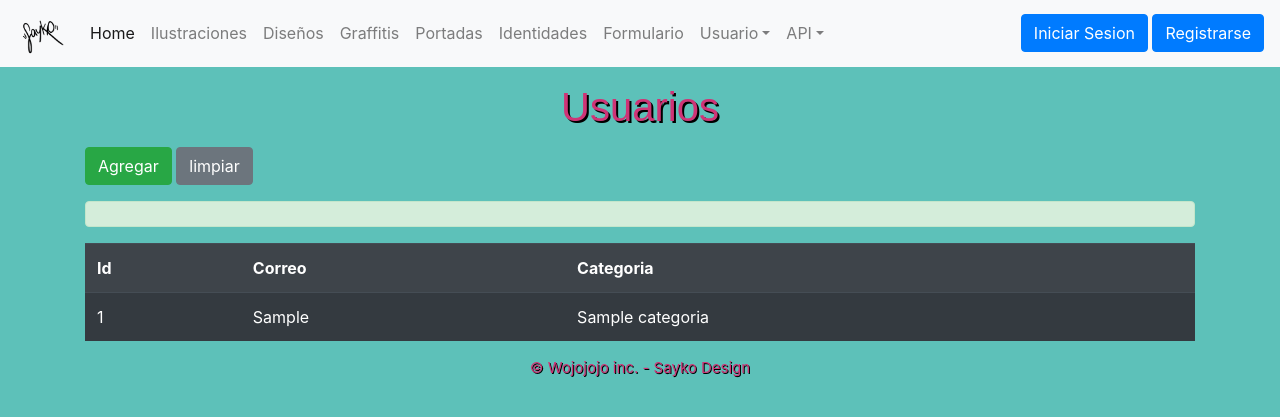
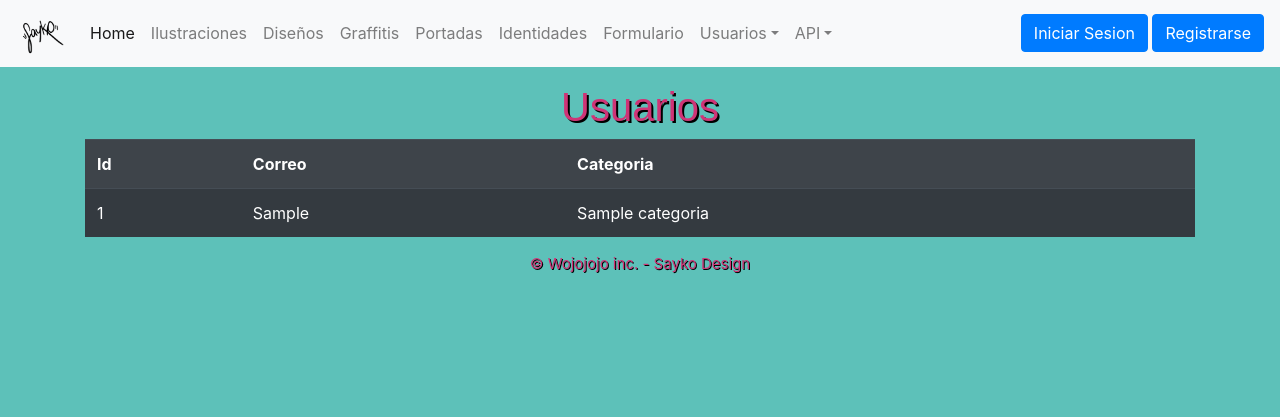
Before and after one commit to jordanpoblete/SaykoDesign, a Django app: page /usuarios/ in a window 1280 px wide. Shown: the top 417 px of the page. Run offline with Django 3.2, Linux system fonts and the light colour scheme; tables that the repository leaves empty hold one stand-in row (values such as "Sample post").

Commit message:
usuarios

```diff
--- a/core/static/core/css/general.css
+++ b/core/static/core/css/general.css
@@ -4,6 +4,9 @@ background-color: rgb(93, 193, 185);
 
 }
 
+.dropdown-item{
+    color: #000;
+}
 
 #titulo{
     font-size: 40px;
@@ -93,19 +96,19 @@ background-color: rgb(93, 193, 185);
     text-shadow: 2px 2px  rgb(44, 92, 88);
     font-family:-apple-system, BlinkMacSystemFont, 'Segoe UI', Roboto, Oxygen, Ubuntu, Cantarell, 'Open Sans', 'Helvetica Neue', sans-serif;
 }
-
+#usuarios {
+    color: #000;
+}
+#add_usuario {
+    color: #000;
+}
 #artapi {
     color: #000;
 }
 #geoapi {
     color: #000;
 }
-#usuarios {
-    color: #000;
-}
-#add_usuario {
-    color: #000;
-}
+
 
 #fecha {
     padding: 5px;
--- a/core/templates/core/Geolocalizacion.html
+++ b/core/templates/core/Geolocalizacion.html
@@ -48,7 +48,7 @@
             <a class="nav-link" href="{% url 'formulario'%}">Formulario</a>
           </li>
           <li class="nav-item dropdown">
-            <a class="nav-link dropdown-toggle" data-toggle="dropdown" href="#" role="button" aria-haspopup="true" aria-expanded="false">Usuario</a>
+            <a class="nav-link dropdown-toggle" data-toggle="dropdown" href="#" role="button" aria-haspopup="true" aria-expanded="false">Usuarios</a>
             <div class="dropdown-menu">
               <a class="dropdown-item" href="{% url 'usuarios'%}" id="usuarios">Ver Usuarios</a>
               <a class="dropdown-item" href="{% url 'add_usuario'%}"id="add_usuario">Agregar Usuarios</a>
--- a/core/templates/core/add_usuario.html
+++ b/core/templates/core/add_usuario.html
@@ -52,7 +52,7 @@
                 <a class="nav-link" href="{% url 'formulario'%}">Formulario</a>
               </li>
               <li class="nav-item dropdown">
-                <a class="nav-link dropdown-toggle" data-toggle="dropdown" href="#" role="button" aria-haspopup="true" aria-expanded="false">Usuario</a>
+                <a class="nav-link dropdown-toggle" data-toggle="dropdown" href="#" role="button" aria-haspopup="true" aria-expanded="false">Usuarios</a>
                 <div class="dropdown-menu">
                   <a class="dropdown-item" href="{% url 'usuarios'%}" id="usuarios">Ver Usuarios</a>
                   <a class="dropdown-item" href="{% url 'add_usuario'%}"id="add_usuario">Agregar Usuarios</a>
--- a/core/templates/core/descripcion_ilustracion1.html
+++ b/core/templates/core/descripcion_ilustracion1.html
@@ -49,7 +49,7 @@
             <a class="nav-link" href="{% url 'formulario'%}">Formulario</a>
           </li>
           <li class="nav-item dropdown">
-            <a class="nav-link dropdown-toggle" data-toggle="dropdown" href="#" role="button" aria-haspopup="true" aria-expanded="false">Usuario</a>
+            <a class="nav-link dropdown-toggle" data-toggle="dropdown" href="#" role="button" aria-haspopup="true" aria-expanded="false">Usuarios</a>
             <div class="dropdown-menu">
               <a class="dropdown-item" href="{% url 'usuarios'%}" id="usuarios">Ver Usuarios</a>
               <a class="dropdown-item" href="{% url 'add_usuario'%}"id="add_usuario">Agregar Usuarios</a>
--- a/core/templates/core/diseños.html
+++ b/core/templates/core/diseños.html
@@ -50,7 +50,7 @@
             <a class="nav-link" href="{% url 'formulario'%}">Formulario</a>
           </li>
           <li class="nav-item dropdown">
-            <a class="nav-link dropdown-toggle" data-toggle="dropdown" href="#" role="button" aria-haspopup="true" aria-expanded="false">Usuario</a>
+            <a class="nav-link dropdown-toggle" data-toggle="dropdown" href="#" role="button" aria-haspopup="true" aria-expanded="false">Usuarios</a>
             <div class="dropdown-menu">
               <a class="dropdown-item" href="{% url 'usuarios'%}" id="usuarios">Ver Usuarios</a>
               <a class="dropdown-item" href="{% url 'add_usuario'%}"id="add_usuario">Agregar Usuarios</a>
--- a/core/templates/core/formulario.html
+++ b/core/templates/core/formulario.html
@@ -53,7 +53,7 @@
             <a class="nav-link" href="{% url 'formulario'%}">Formulario</a>
           </li>
           <li class="nav-item dropdown">
-            <a class="nav-link dropdown-toggle" data-toggle="dropdown" href="#" role="button" aria-haspopup="true" aria-expanded="false">Usuario</a>
+            <a class="nav-link dropdown-toggle" data-toggle="dropdown" href="#" role="button" aria-haspopup="true" aria-expanded="false">Usuarios</a>
             <div class="dropdown-menu">
               <a class="dropdown-item" href="{% url 'usuarios'%}" id="usuarios">Ver Usuarios</a>
               <a class="dropdown-item" href="{% url 'add_usuario'%}"id="add_usuario">Agregar Usuarios</a>
--- a/core/templates/core/graffitis.html
+++ b/core/templates/core/graffitis.html
@@ -51,7 +51,7 @@
             <a class="nav-link" href="{% url 'formulario'%}">Formulario</a>
           </li>
           <li class="nav-item dropdown">
-            <a class="nav-link dropdown-toggle" data-toggle="dropdown" href="#" role="button" aria-haspopup="true" aria-expanded="false">Usuario</a>
+            <a class="nav-link dropdown-toggle" data-toggle="dropdown" href="#" role="button" aria-haspopup="true" aria-expanded="false">Usuarios</a>
             <div class="dropdown-menu">
               <a class="dropdown-item" href="{% url 'usuarios'%}" id="usuarios">Ver Usuarios</a>
               <a class="dropdown-item" href="{% url 'add_usuario'%}"id="add_usuario">Agregar Usuarios</a>
--- a/core/templates/core/usuarios.html
+++ b/core/templates/core/usuarios.html
@@ -53,7 +53,7 @@
               </li>
 
               <li class="nav-item dropdown">
-                <a class="nav-link dropdown-toggle" data-toggle="dropdown" href="#" role="button" aria-haspopup="true" aria-expanded="false">Usuario</a>
+                <a class="nav-link dropdown-toggle" data-toggle="dropdown" href="#" role="button" aria-haspopup="true" aria-expanded="false">Usuarios</a>
                 <div class="dropdown-menu">
                   <a class="dropdown-item" href="{% url 'usuarios'%}" id="usuarios">Ver Usuarios</a>
                   <a class="dropdown-item" href="{% url 'add_usuario'%}"id="add_usuario">Agregar Usuarios</a>
@@ -84,21 +84,7 @@
       <p></p>
   <div id= "titulo"><h1>Usuarios</h1></div>
 
-  <div class="container">
-    <form method="POST" action="" id="add_usuario">
-      {% csrf_token %}
-      <div class="form-group">
-          {{ form.as_table }}
-      </div>
 
-      <input type="submit" class="btn btn-success" id="enviar" value="Agregar">
-      <input type="reset" class="btn btn-secondary" id="limpiar" value="limpiar">
-    </form>
-
-  <p>
-      <div id="respuesta" class="alert alert-success" role="alert">{{ mensaje }}</div>
-  </p>
-</div>
 
 
   <div class="container">
```
